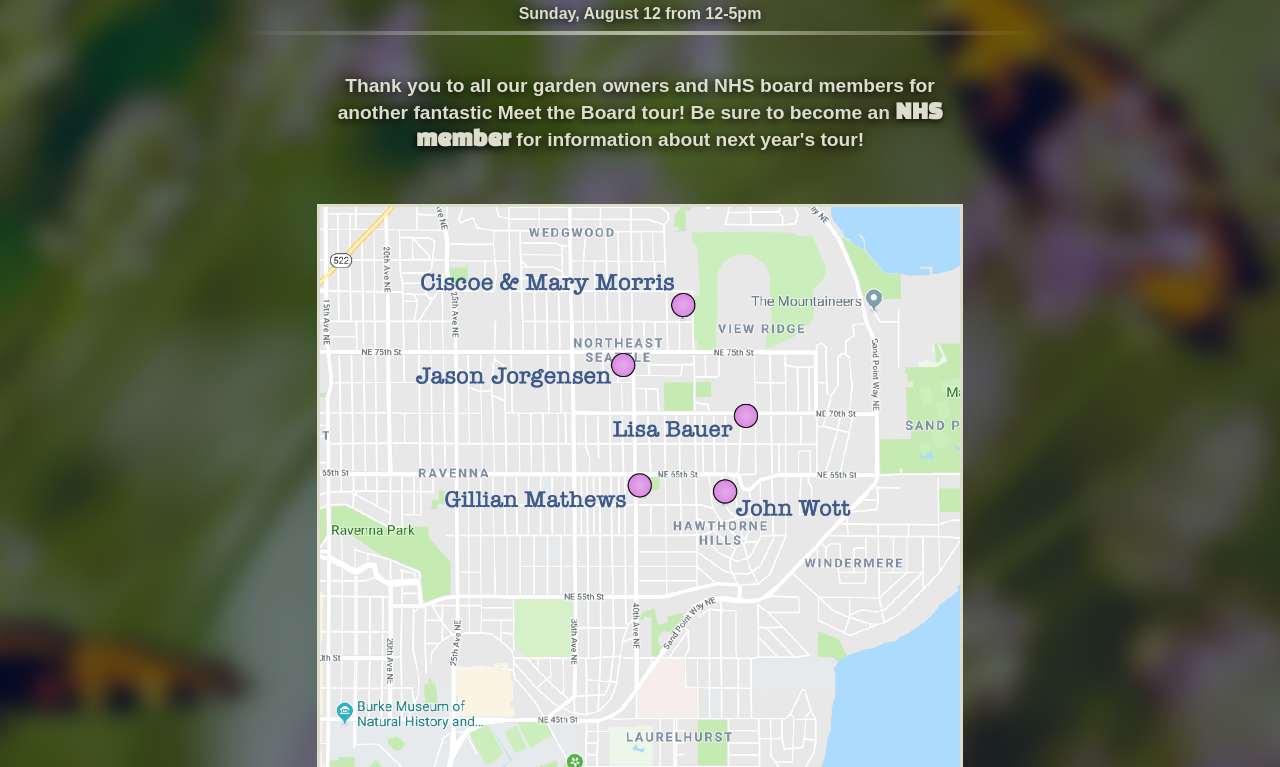
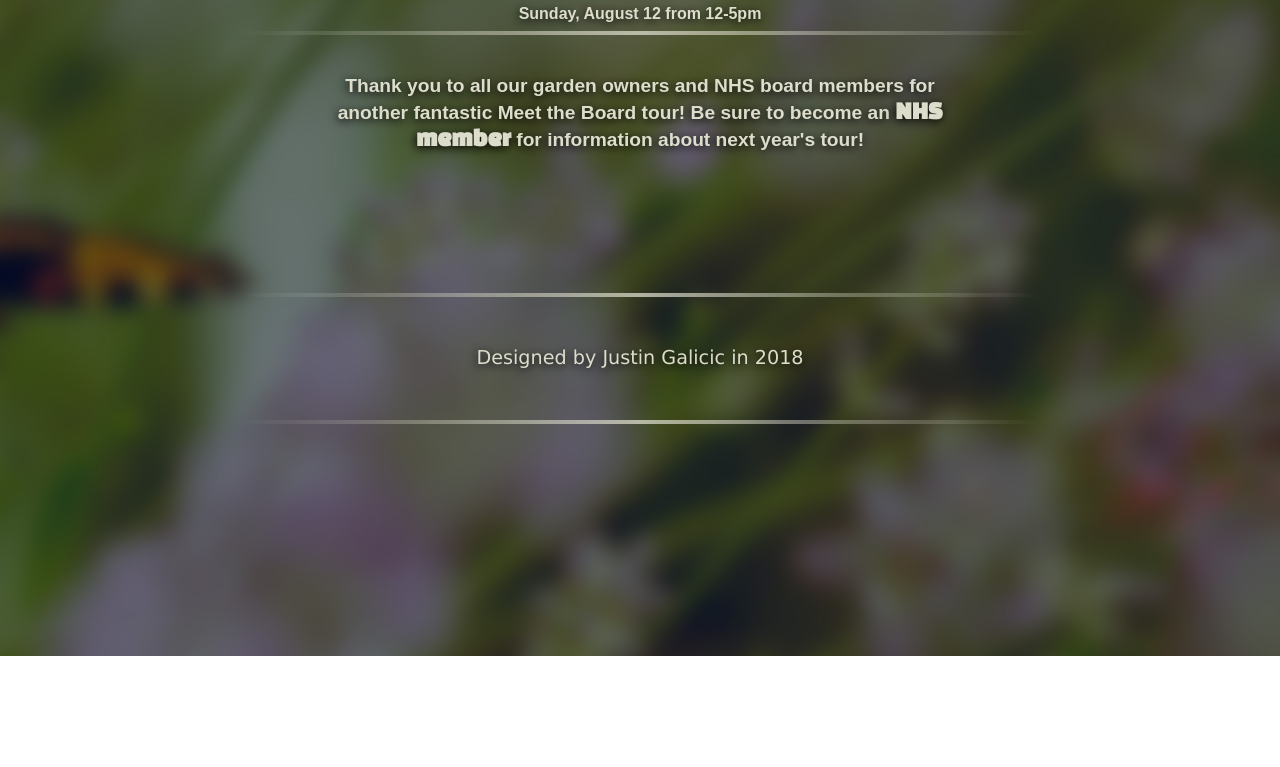
Before and after one commit to jgalicic/meet-the-board-tour-2018, a plain HTML site: page index.html in a window 1280 px wide. Shown: the part 144-911 px from the top of the page. After the commit the page ends 800 px from the top, so only its background shows below. Drawn offline with nearby package versions, Linux system fonts and the light colour scheme; a web font is replaced by a local one.

Commit message:
Removed map

```diff
--- a/index.html
+++ b/index.html
@@ -30,11 +30,6 @@
 
  	<br><br>
 
- 	<div class="map-container">
- 		<div class="center-image">
- 			<img src="img/2018-map.jpg">
- 		</div>
- 	</div>
 
  	<br><br><br><br><br><br>
  	<hr>
```
